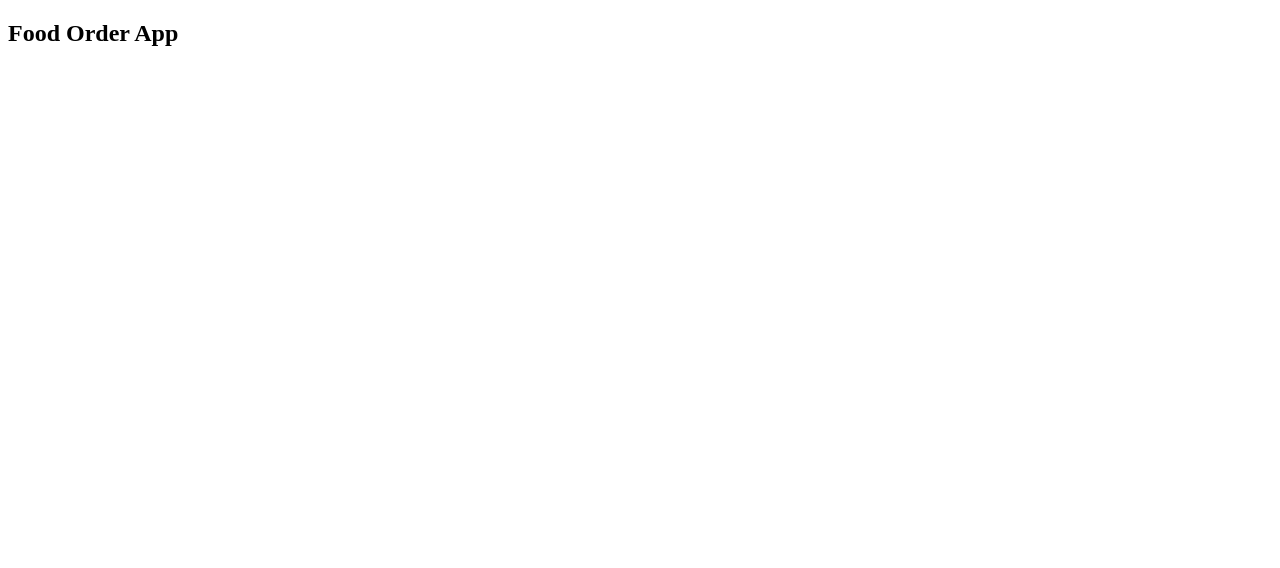
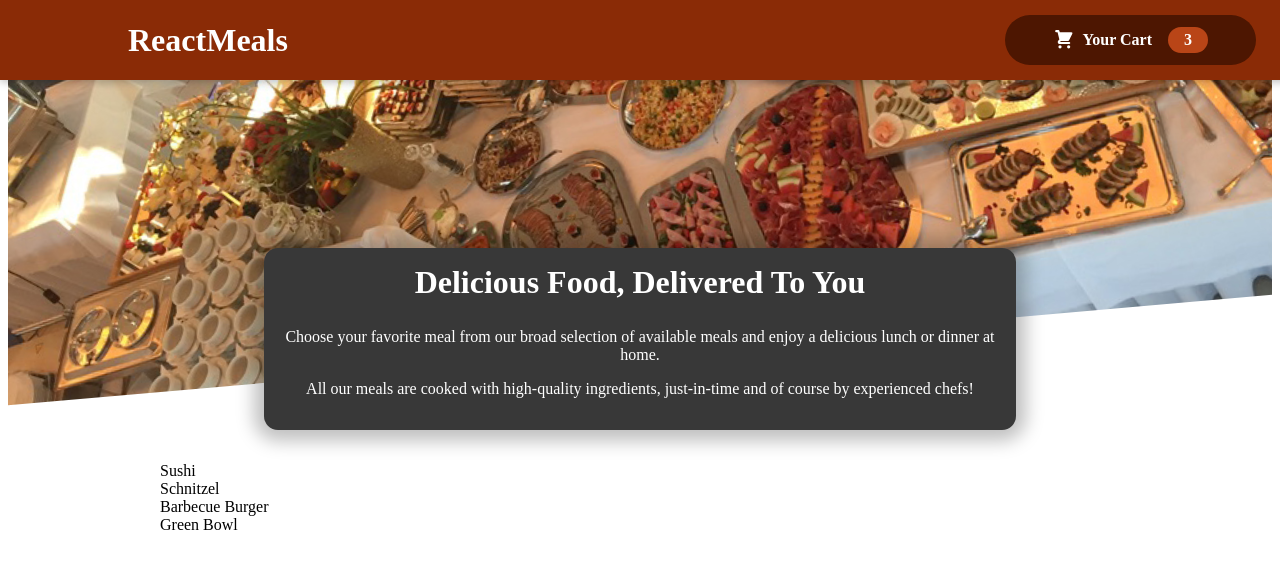
Before and after one commit to cd-x/food-order-app, a React (Create React App) app: page / in a window 1280 px wide. Shown: the top 568 px of the page. Built offline with nearby package versions, Linux system fonts and the light colour scheme.

Commit message:
added header and meals summary

```diff
--- a/src/App.js
+++ b/src/App.js
@@ -1,8 +1,15 @@
+import { Fragment } from "react";
+import Header from "./components/Layout/Header";
+import Meals from "./components/Meals/Meals";
+
 function App() {
   return (
-    <div className="App">
-      <h2> Food Order App</h2>
-    </div>
+    <Fragment>
+      <Header />
+      <main>
+        <Meals />
+      </main>
+    </Fragment>
   );
 }
 
--- /dev/null
+++ b/src/components/Cart/CartIcon.js
@@ -0,0 +1,13 @@
+const CartIcon = () => {
+  return (
+    <svg
+      xmlns="http://www.w3.org/2000/svg"
+      viewBox="0 0 20 20"
+      fill="currentColor"
+    >
+      <path d="M3 1a1 1 0 000 2h1.22l.305 1.222a.997.997 0 00.01.042l1.358 5.43-.893.892C3.74 11.846 4.632 14 6.414 14H15a1 1 0 000-2H6.414l1-1H14a1 1 0 00.894-.553l3-6A1 1 0 0017 3H6.28l-.31-1.243A1 1 0 005 1H3zM16 16.5a1.5 1.5 0 11-3 0 1.5 1.5 0 013 0zM6.5 18a1.5 1.5 0 100-3 1.5 1.5 0 000 3z" />
+    </svg>
+  );
+};
+
+export default CartIcon;
--- /dev/null
+++ b/src/components/Layout/Header.js
@@ -0,0 +1,20 @@
+import { Fragment } from "react";
+import mealsImage from "../../assets/meals.jpg";
+import classes from "./Header.module.css";
+import HeaderCartButton from "./HeaderCartButton";
+
+const Header = (props) => {
+  return (
+    <Fragment>
+      <header className={classes["header"]}>
+        <h1>ReactMeals</h1>
+        <HeaderCartButton></HeaderCartButton>
+      </header>
+      <div className={classes["main-image"]}>
+        <img src={mealsImage} alt="Foooood" />
+      </div>
+    </Fragment>
+  );
+};
+
+export default Header;
--- /dev/null
+++ b/src/components/Layout/Header.module.css
@@ -0,0 +1,29 @@
+.header {
+  position: fixed;
+  top: 0;
+  left: 0;
+  width: 100%;
+  height: 5rem;
+  background-color: #8a2b06;
+  color: white;
+  display: flex;
+  justify-content: space-between;
+  align-items: center;
+  padding: 0 10%;
+  box-shadow: 0 2px 8px rgba(0, 0, 0, 0.25);
+  z-index: 10;
+}
+
+.main-image {
+  width: 100%;
+  height: 25rem;
+  z-index: 0;
+  overflow: hidden;
+}
+
+.main-image img {
+  width: 110%;
+  height: 100%;
+  object-fit: cover;
+  transform: rotateZ(-5deg) translateY(-4rem) translateX(-1rem);
+}
--- /dev/null
+++ b/src/components/Layout/HeaderCartButton.js
@@ -0,0 +1,16 @@
+import classes from "./HeaderCartButton.module.css";
+import CartIcon from "../Cart/CartIcon";
+
+const HeaderCartButton = (props) => {
+  return (
+    <button className={classes.button}>
+      <span className={classes.icon}>
+        <CartIcon />
+      </span>
+      <span>Your Cart</span>
+      <span className={classes.badge}>3</span>
+    </button>
+  );
+};
+
+export default HeaderCartButton;
--- /dev/null
+++ b/src/components/Layout/HeaderCartButton.module.css
@@ -0,0 +1,60 @@
+.button {
+  cursor: pointer;
+  font: inherit;
+  border: none;
+  background-color: #4d1601;
+  color: white;
+  padding: 0.75rem 3rem;
+  display: flex;
+  justify-content: space-around;
+  align-items: center;
+  border-radius: 25px;
+  font-weight: bold;
+  margin-right: 9.5rem;
+}
+
+.button:hover,
+.button:active {
+  background-color: #2c0d00;
+}
+
+.icon {
+  width: 1.35rem;
+  height: 1.35rem;
+  margin-right: 0.5rem;
+}
+
+.badge {
+  background-color: #b94517;
+  padding: 0.25rem 1rem;
+  border-radius: 25px;
+  margin-left: 1rem;
+  font-weight: bold;
+}
+
+.button:hover .badge,
+.button:active .badge {
+  background-color: #92320c;
+}
+
+.bump {
+  animation: bump 300ms ease-out;
+}
+
+@keyframes bump {
+  0% {
+    transform: scale(1);
+  }
+  10% {
+    transform: scale(0.9);
+  }
+  30% {
+    transform: scale(1.1);
+  }
+  50% {
+    transform: scale(1.15);
+  }
+  100% {
+    transform: scale(1);
+  }
+}
--- /dev/null
+++ b/src/components/Meals/AvailableMeals.js
@@ -0,0 +1,39 @@
+import classes from "./AvailableMeals.module.css";
+
+const DUMMY_MEALS = [
+  {
+    id: "m1",
+    name: "Sushi",
+    description: "Finest fish and veggies",
+    price: 22.99,
+  },
+  {
+    id: "m2",
+    name: "Schnitzel",
+    description: "A german specialty!",
+    price: 16.5,
+  },
+  {
+    id: "m3",
+    name: "Barbecue Burger",
+    description: "American, raw, meaty",
+    price: 12.99,
+  },
+  {
+    id: "m4",
+    name: "Green Bowl",
+    description: "Healthy...and green...",
+    price: 18.99,
+  },
+];
+const AvailableMeals = () => {
+  const mealsList = DUMMY_MEALS.map((meal) => <li>{meal.name}</li>);
+
+  return (
+    <section className={classes.meals}>
+      <ul>{mealsList}</ul>
+    </section>
+  );
+};
+
+export default AvailableMeals;
--- /dev/null
+++ b/src/components/Meals/AvailableMeals.module.css
@@ -0,0 +1,24 @@
+.meals {
+  max-width: 60rem;
+  width: 90%;
+  margin: 2rem auto;
+  animation: meals-appear 1s ease-out forwards;
+}
+
+.meals ul {
+  list-style: none;
+  margin: 0;
+  padding: 0;
+}
+
+@keyframes meals-appear {
+  from {
+    opacity: 0;
+    transform: translateY(3rem);
+  }
+
+  to {
+    opacity: 1;
+    transform: translateY(0);
+  }
+}
--- /dev/null
+++ b/src/components/Meals/Meals.js
@@ -0,0 +1,14 @@
+import { Fragment } from "react";
+import AvailableMeals from "./AvailableMeals";
+import MealsSummary from "./MealsSummary";
+
+const Meals = () => {
+  return (
+    <Fragment>
+      <MealsSummary />
+      <AvailableMeals />
+    </Fragment>
+  );
+};
+
+export default Meals;
--- /dev/null
+++ b/src/components/Meals/MealsSummary.js
@@ -0,0 +1,19 @@
+import classes from "./MealsSummary.module.css";
+
+const MealsSummary = () => {
+  return (
+    <section className={classes.summary}>
+      <h2>Delicious Food, Delivered To You</h2>
+      <p>
+        Choose your favorite meal from our broad selection of available meals
+        and enjoy a delicious lunch or dinner at home.
+      </p>
+      <p>
+        All our meals are cooked with high-quality ingredients, just-in-time and
+        of course by experienced chefs!
+      </p>
+    </section>
+  );
+};
+
+export default MealsSummary;
--- /dev/null
+++ b/src/components/Meals/MealsSummary.module.css
@@ -0,0 +1,18 @@
+.summary {
+  text-align: center;
+  max-width: 45rem;
+  width: 90%;
+  margin: auto;
+  margin-top: -10rem;
+  position: relative;
+  background-color: #383838;
+  color: white;
+  border-radius: 14px;
+  padding: 1rem;
+  box-shadow: 0 1px 18px 10px rgba(0, 0, 0, 0.25);
+}
+
+.summary h2 {
+  font-size: 2rem;
+  margin-top: 0;
+}
--- a/src/index.js
+++ b/src/index.js
@@ -1,10 +1,5 @@
-import React from "react";
 import ReactDOM from "react-dom/client";
 import App from "./App";
 
 const root = ReactDOM.createRoot(document.getElementById("root"));
-root.render(
-  <React.StrictMode>
-    <App />
-  </React.StrictMode>
-);
+root.render(<App />);
```
Also changed, not shown: src/assets/meals.jpg (added).
